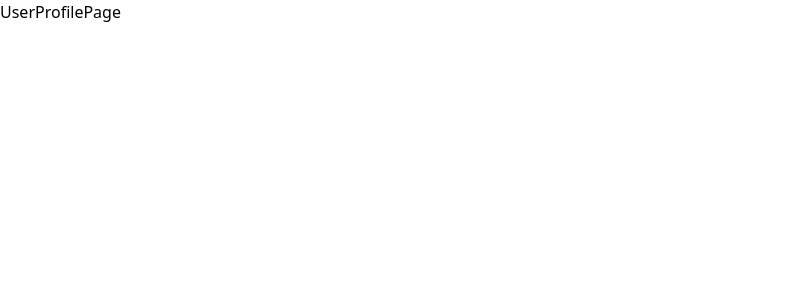
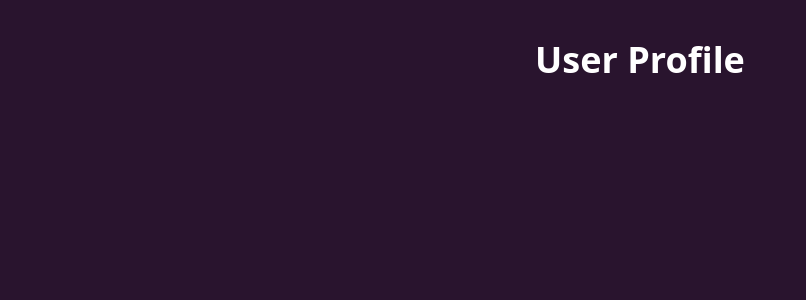
Before and after one commit to nl-codes/Online_Voting_System, a React (Vite) app in the folder frontend/: page /profile in a window 1280 px wide. Shown: the top 300 px of the page, without its empty margins (0-806 px from the left). Built offline with nearby package versions, Linux system fonts and the light colour scheme.

Commit message:
add title to profilepage

```diff
--- a/frontend/src/pages/UserProfilePage.jsx
+++ b/frontend/src/pages/UserProfilePage.jsx
@@ -1,7 +1,13 @@
 import React from "react";
 
 const UserProfilePage = () => {
-    return <div>UserProfilePage</div>;
+    return (
+        <div className="bg-[#29142e] h-screen max-w-screen">
+            <h1 className="w-full text-4xl text-white font-bold text-center pt-10">
+                User Profile
+            </h1>
+        </div>
+    );
 };
 
 export default UserProfilePage;
```
